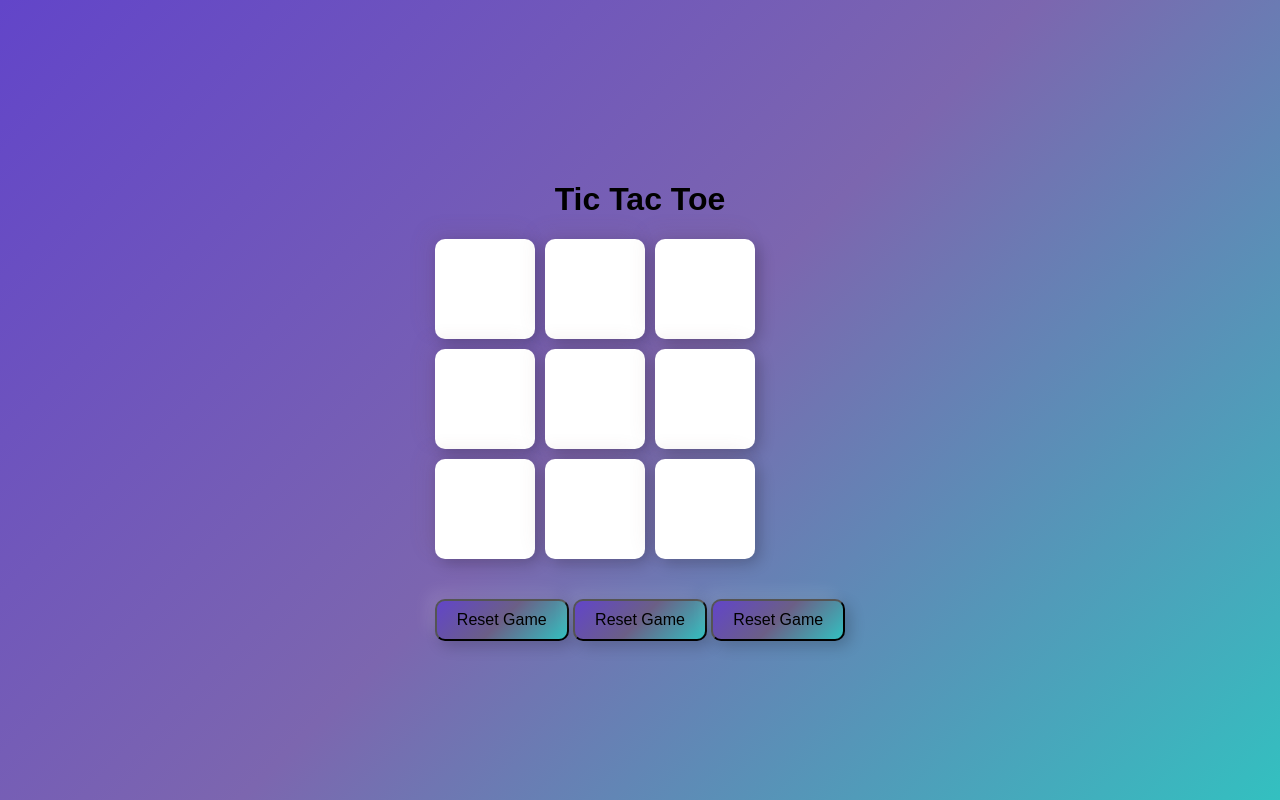
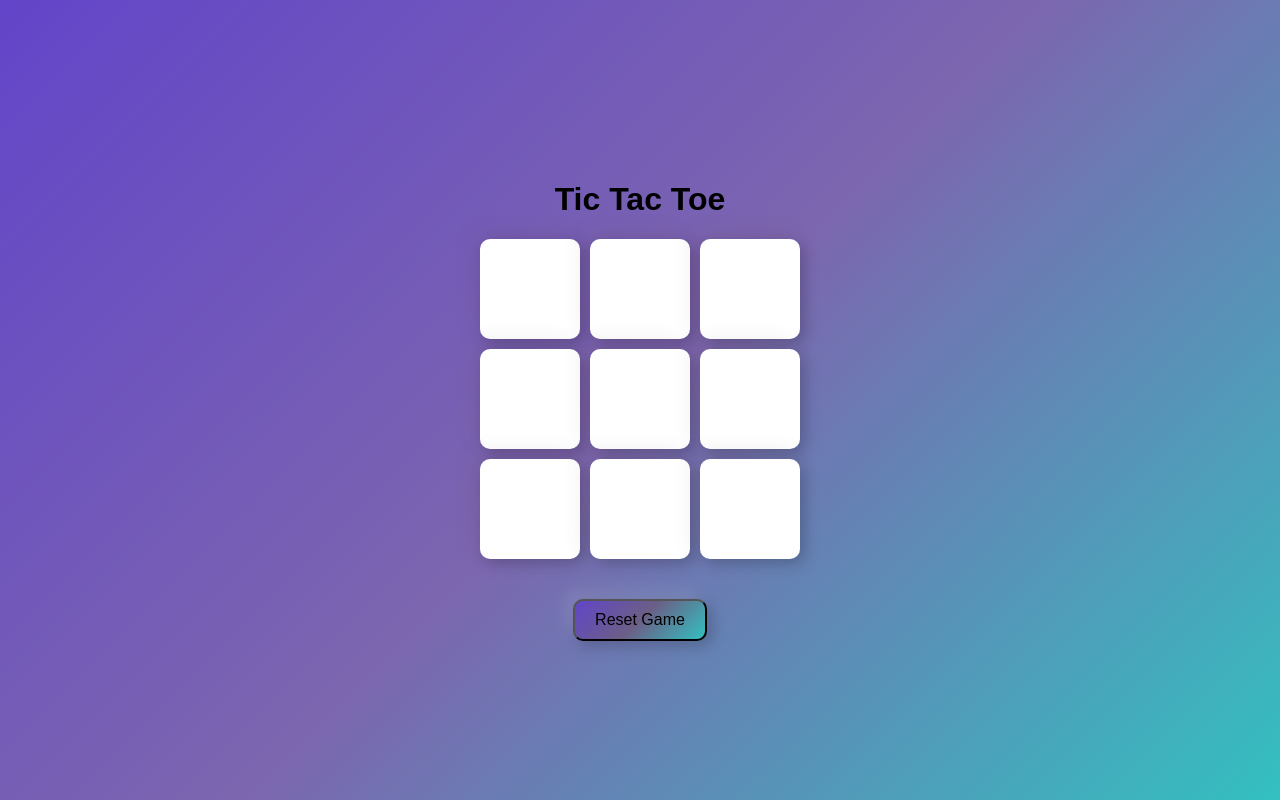
Before and after one commit to sunilkumar355/Tic-Toc-Toe, a plain HTML site: page index.html in a window 1280 px wide. Drawn offline with Linux system fonts and the light colour scheme.

Commit message:
Update index.html
remove add button

```diff
--- a/index.html
+++ b/index.html
@@ -24,8 +24,7 @@
       </div>
       <!-- Reset button to start a new game -->
       <button id="reset-btn">Reset Game</button>
-         <button id="reset-btn">Reset Game</button>
-         <button id="reset-btn">Reset Game</button>
+
     </div>
   </main>
 
```
